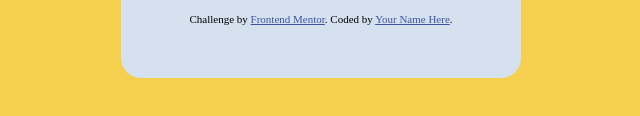
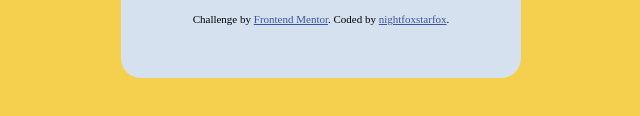
Before and after one commit to nightfoxstarfox/blog-preview-card, a plain HTML site: page index.html in a window 1280 px wide. Shown: the part 812-928 px from the top of the page, 169-809 px from the left. Drawn offline with Linux system fonts and the light colour scheme.

Commit message:
Update index.html

```diff
--- a/index.html
+++ b/index.html
@@ -82,7 +82,7 @@
             <div class="attribution">
           <div class="credits">
         Challenge by <a href="https://www.frontendmentor.io?ref=challenge" target="_blank">Frontend Mentor</a>.
-        Coded by <a href="#">Your Name Here</a>.
+        Coded by <a href="#">nightfoxstarfox</a>.
         </div>
     </div>
   </div>
```
